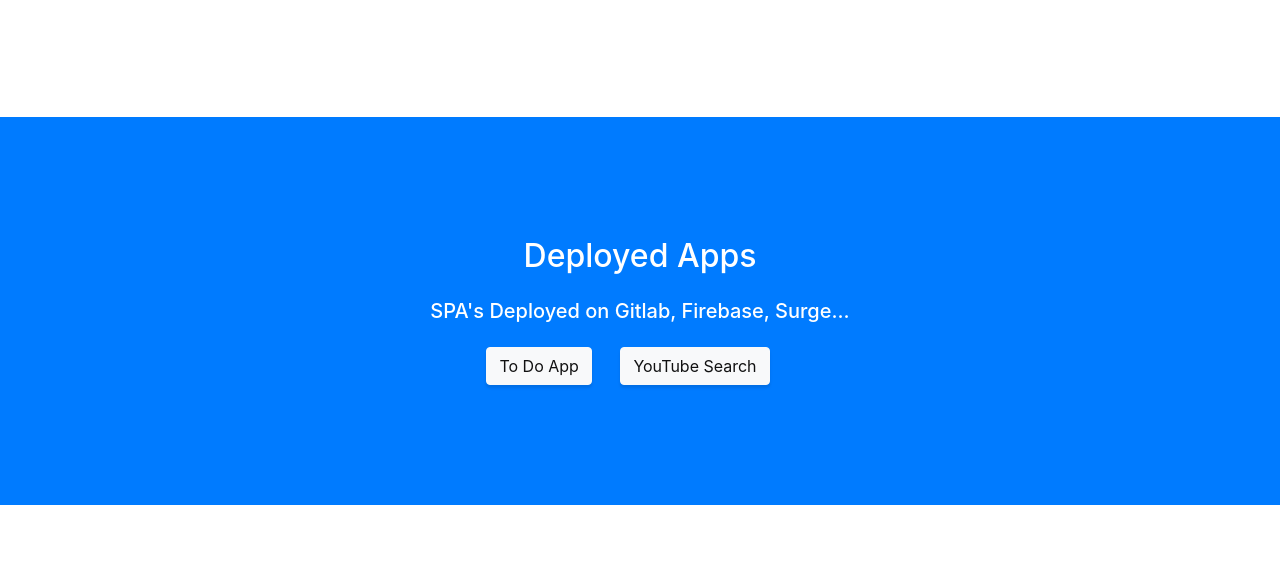
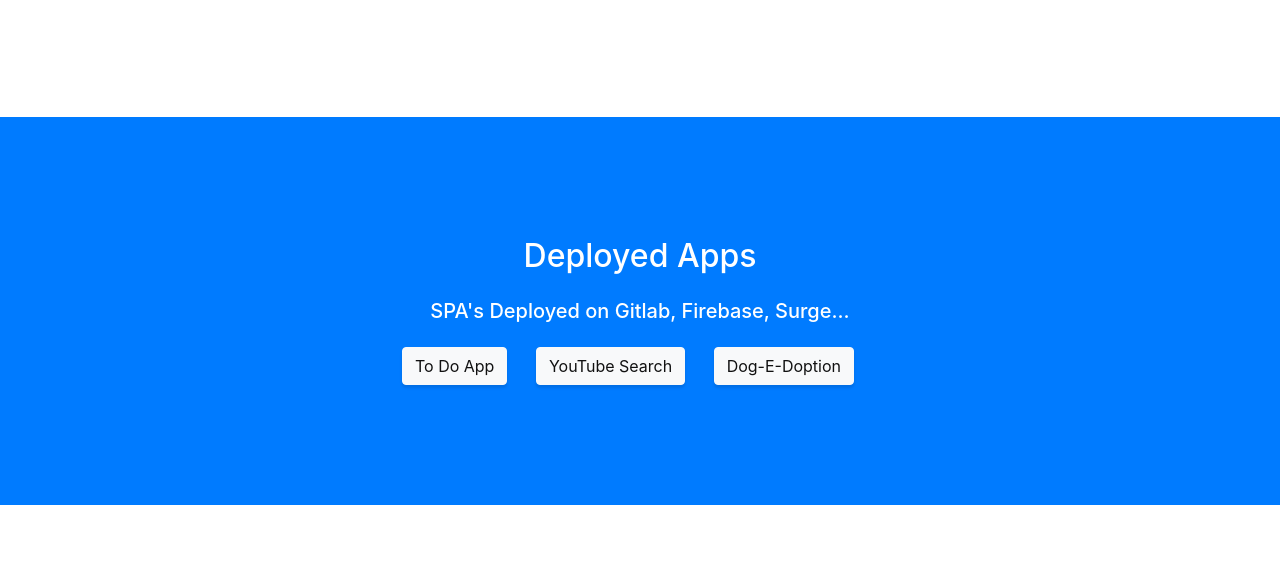
Before and after one commit to Jozefw/Jozefw.github.io, a website with bundled scripts: page index.html in a window 1280 px wide. Shown: the part 3531-4113 px from the top of the page. Built offline with nearby package versions, Linux system fonts and the light colour scheme.

Commit message:
Update index.html

```diff
--- a/index.html
+++ b/index.html
@@ -199,6 +199,7 @@
         <h5 class="mb-4">SPA's Deployed on Gitlab, Firebase, Surge... </h5>
         <a href="http://indigo-scape.surge.sh/" class="btn btn-xl btn-light mr-4">To Do App</a>
         <a href="http://few-camera.surge.sh" class="btn btn-xl btn-light mr-4">YouTube Search</a>
+        <a href="http://spiffy-lizards.surge.sh" class="btn btn-xl btn-light mr-4">Dog-E-Doption</a>
       </div>
     </section>
 
```
